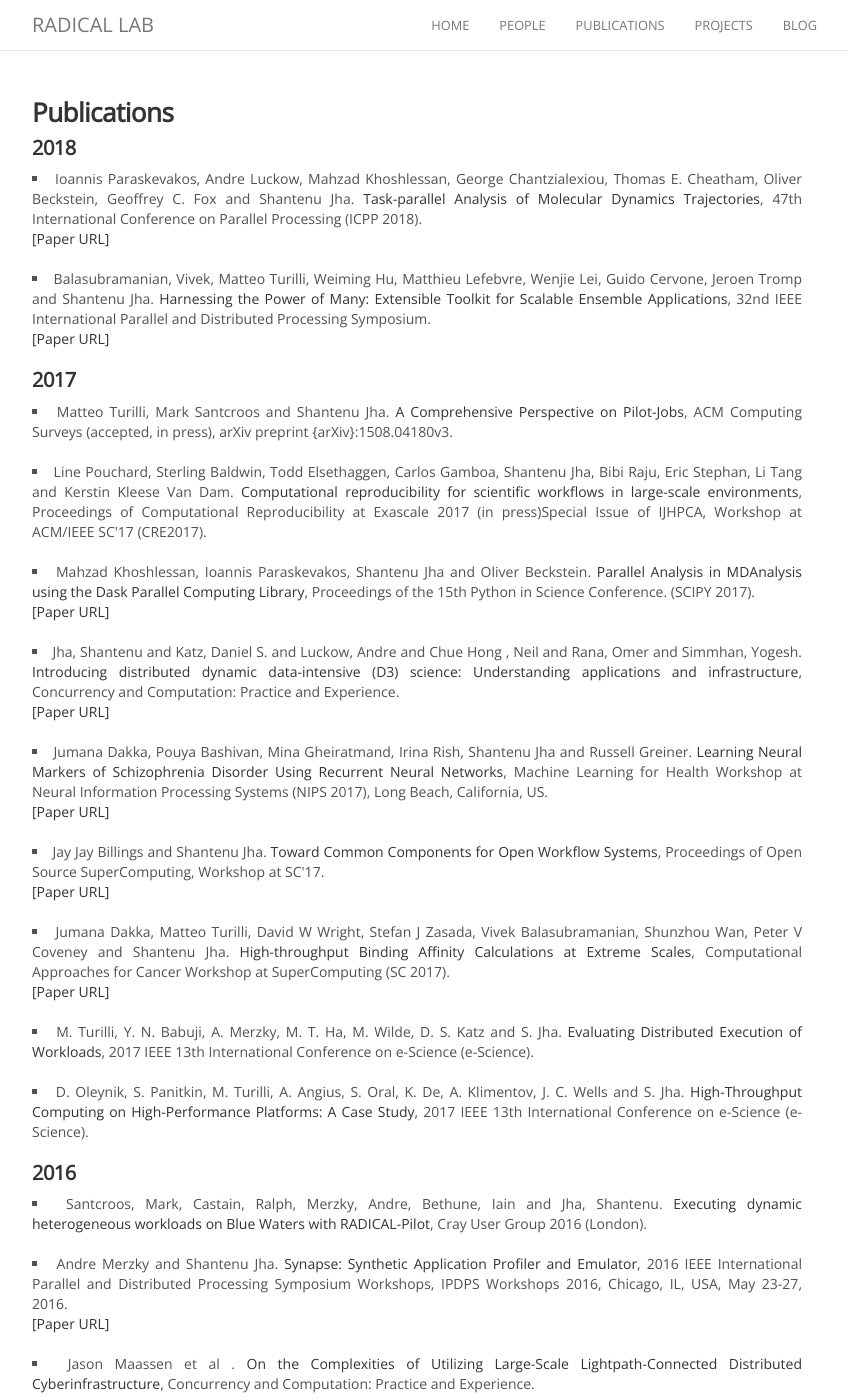
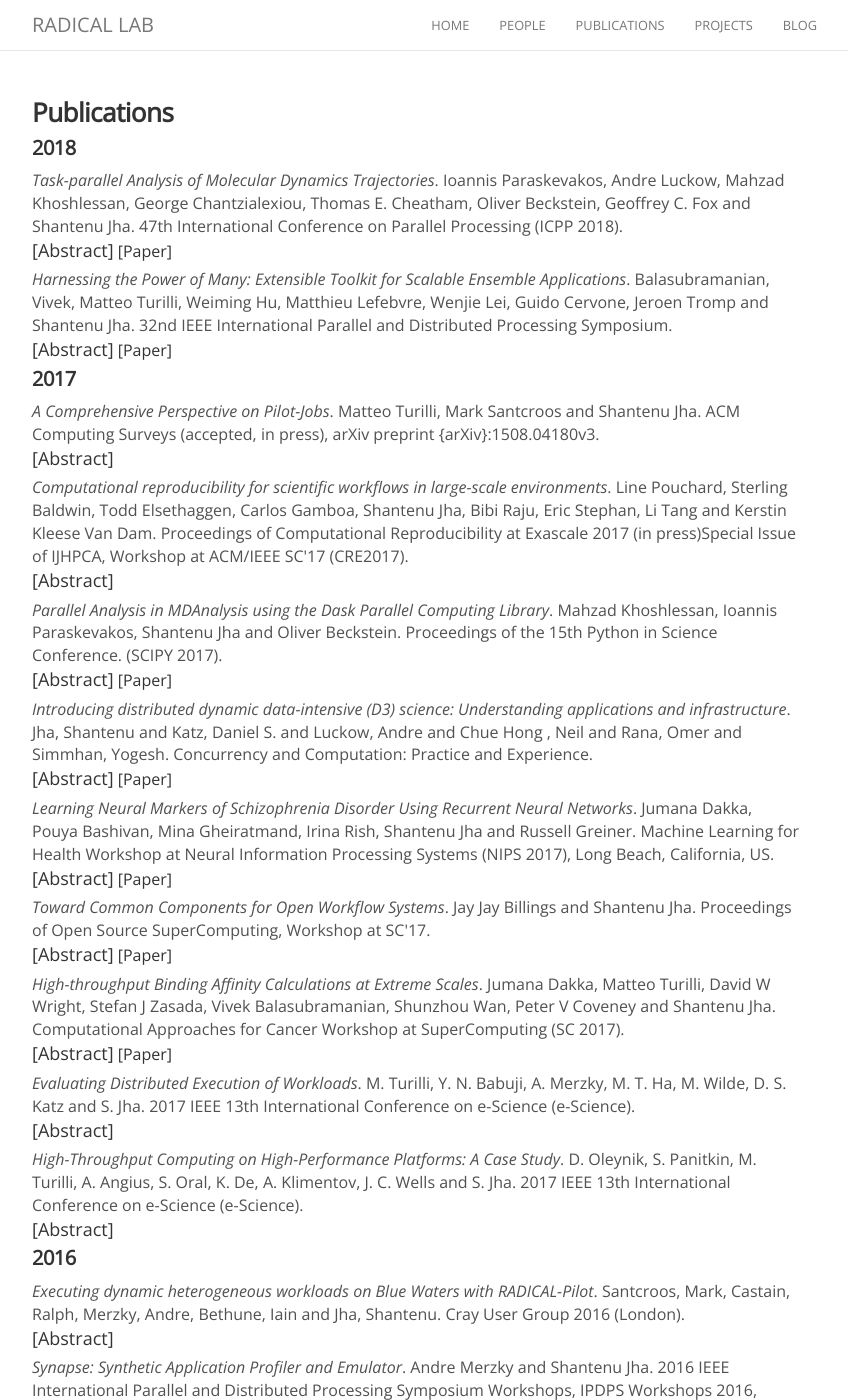
Before and after one commit to seymaguleryuz/radical-group.github.io, a Jekyll site: the page built from publications.md, in a window 1280 px wide and 1400 px high. Shown: the whole window, without its empty margins (223-1071 px from the left). Built offline with Jekyll 4.4.1, drawn with Linux system fonts in a browser that asks for light colours; nearby versions of some CDN libraries; some of the changed text lies outside the part shown.

Commit message:
Iteration on formatting following PR discussion

```diff
--- a/publications.md
+++ b/publications.md
@@ -58,14 +58,11 @@ permalink: /publications/
 {% if pub.type contains item and date contains year %}
 <div class="list-item-pub">
     <p class="list-post-title" align="left">
-        <dl style="font-size:0.7rem;">
-            <li>
-                {{ pub.author }}. <a class="name" href="{{ site.baseurl }}{{ pub.url }}">{{ pub.title }}</a>, {{ pub.venue }}.<br>
-                {% if pub.paperurl %}
-                <a href="{{ pub.paperurl }}">[Paper URL]</a>
-                {% endif %}
-            </li>
-        </dl>
+        <em>{{ pub.title }}</em>. {{ pub.author }}. {{ pub.venue }}.<br>
+        <a class="name" href="{{ site.baseurl }}{{ pub.url }}">[Abstract]</a>
+        {% if pub.paperurl %}
+        <a href="{{ pub.paperurl }}">[Paper]</a>
+        {% endif %}
     </p>
 </div>
 {% endif %}
```
